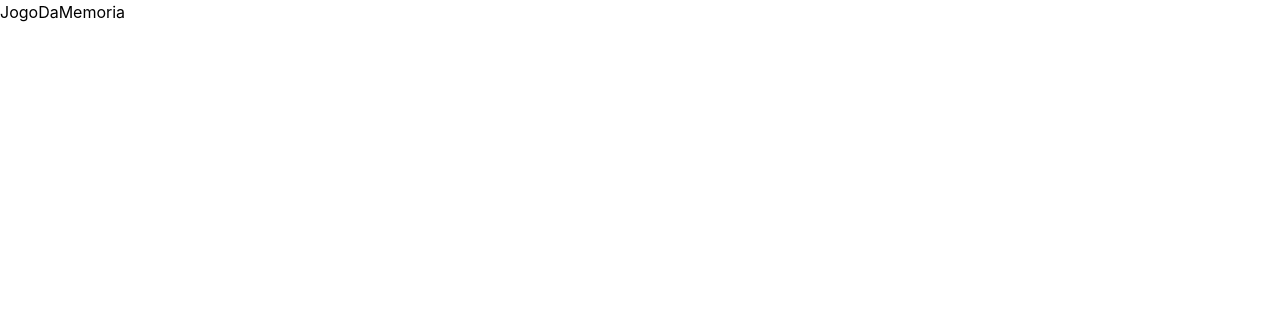
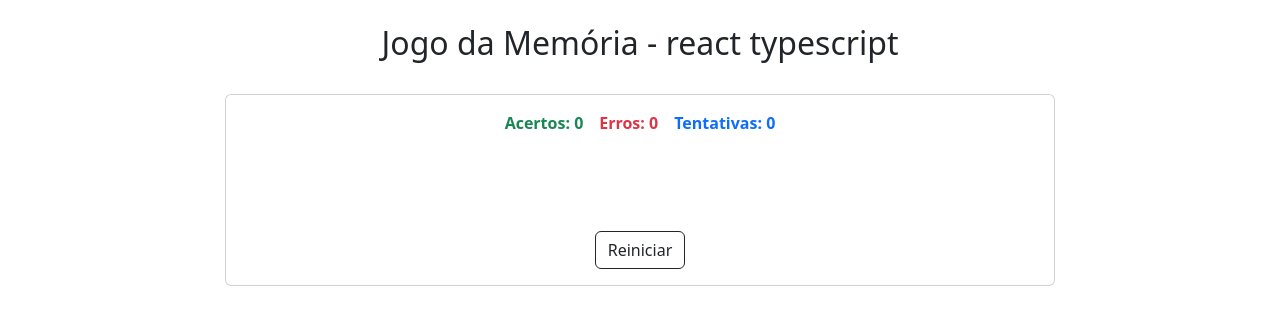
Before and after one commit to WellingtonNico/jogo_da_memoria_react_typescript, a React (Vite) app: page / in a window 1280 px wide. Shown: the top 324 px of the page. Built offline with nearby package versions, Linux system fonts and the light colour scheme.

Commit message:
feat: início da interface do jogo

```diff
--- a/index.html
+++ b/index.html
@@ -4,7 +4,7 @@
     <meta charset="UTF-8" />
     <link rel="icon" type="image/svg+xml" href="/vite.svg" />
     <meta name="viewport" content="width=device-width, initial-scale=1.0" />
-    <title>Vite + React + TS</title>
+    <title>Jogo da Memória</title>
   </head>
   <body>
     <div id="root"></div>
--- a/package.json
+++ b/package.json
@@ -10,7 +10,9 @@
     "preview": "vite preview"
   },
   "dependencies": {
+    "bootstrap": "^5.3.0",
     "react": "^18.2.0",
+    "react-bootstrap": "^2.8.0",
     "react-dom": "^18.2.0"
   },
   "devDependencies": {
--- a/src/main.tsx
+++ b/src/main.tsx
@@ -2,9 +2,14 @@ import React from 'react'
 import ReactDOM from 'react-dom/client'
 import JogoDaMemoria from './pages/JogoDaMemoria'
 import './index.css'
+import 'bootstrap/dist/css/bootstrap.min.css';
+
+import { JogoDaMemoriaContextProvider } from './pages/JogoDaMemoria/context'
 
 ReactDOM.createRoot(document.getElementById('root') as HTMLElement).render(
   <React.StrictMode>
-    <JogoDaMemoria />
+    <JogoDaMemoriaContextProvider>
+      <JogoDaMemoria />
+    </JogoDaMemoriaContextProvider>
   </React.StrictMode>,
 )
--- /dev/null
+++ b/src/pages/JogoDaMemoria/ColunaDaCarta.tsx
@@ -0,0 +1,8 @@
+
+const ColunaDaCarta = ({carta}:{carta:Carta}) => {
+  return (
+    <div>ColunaDaCarta</div>
+  )
+}
+
+export default ColunaDaCarta
--- a/src/pages/JogoDaMemoria/context.tsx
+++ b/src/pages/JogoDaMemoria/context.tsx
@@ -6,7 +6,7 @@ type JogoDaMemoriaContextType = {
   erros: number
   acertos: number
   exibirCarta: (id: number) => void
-  reiniciarJogo: () => void
+  iniciarJogo: (letras: string[]) => void
 }
 
 
@@ -57,21 +57,30 @@ export const JogoDaMemoriaContextProvider = ({ children }: PropsWithChildren) =>
   }
 
   // exibe uma carta por vez por um determinado tempo
-  const exibirCartasDoJogo = (lista:Carta[],index:number=0) => {
-    if(index > cartas.length){
-      setCartas(lista.map(c=>({...c,exibida:false})))
+  const exibirCartasDoJogo = (lista: Carta[], index: number = 0) => {
+    if (index > cartas.length) {
+      setCartas(lista.map(c => ({ ...c, exibida: false })))
       cliqueBloqueado = false
     }
-    setCartas(lista.map((carta,i)=>({...carta,exibida:index==i})))
-    setTimeout(()=>{
+    setCartas(lista.map((carta, i) => ({ ...carta, exibida: index == i })))
+    setTimeout(() => {
       // apos um tempo vai para próxima carta até acabar todas
-      exibirCartasDoJogo(lista,index + 1)
-    },200)
+      exibirCartasDoJogo(lista, index + 1)
+    }, 200)
   }
 
-  const reiniciarJogo = () => {
+  const montarListaDeCartas = (letras: string[]) => {
+    const novaListaDeCartas: Carta[] = []
+    letras.forEach(letra => {
+      novaListaDeCartas.push({ id: novaListaDeCartas.length + 1, descoberta: false, exibida: false, letra })
+      novaListaDeCartas.push({ id: novaListaDeCartas.length + 1, descoberta: false, exibida: false, letra })
+    })
+    return novaListaDeCartas
+  }
+
+  const iniciarJogo = (letras: string[]) => {
     cliqueBloqueado = true
-    const novaLista = cartas.map(c => ({ ...c, descoberta: false, exibida: false }))
+    const novaLista = montarListaDeCartas(letras)
     const listaEmbaralhada = embaralharLista(novaLista)
     setErros(0)
     setAcertos(0)
@@ -84,7 +93,7 @@ export const JogoDaMemoriaContextProvider = ({ children }: PropsWithChildren) =>
     exibirCarta,
     acertos,
     erros,
-    reiniciarJogo
+    iniciarJogo
   }
 
 
--- a/src/pages/JogoDaMemoria/index.tsx
+++ b/src/pages/JogoDaMemoria/index.tsx
@@ -1,9 +1,48 @@
-import React from 'react'
+import { useContext } from 'react'
+import JogoDaMemoriaContext from './context'
+import { Button, Card, Col, Container, Row } from 'react-bootstrap'
+import ColunaDaCarta from './ColunaDaCarta'
 
 function JogoDaMemoria() {
-  return (
-    <div>JogoDaMemoria</div>
-  )
+
+  const contexto = useContext(JogoDaMemoriaContext)
+
+
+  return <Container className='text-center' fluid>
+    <br />
+    <h2>Jogo da Memória - react typescript</h2>
+    <br />
+
+    <Row className='justify-content-center'>
+      <Col xs='12' sm='10' md='8' >
+        <Card>
+          <Card.Body>
+            <div>
+              <strong className='mx-2 text-success'>Acertos: {contexto.acertos}</strong>
+
+              <strong className='mx-2 text-danger'>Erros: {contexto.erros}</strong>
+
+              <strong className='mx-2 text-primary'>Tentativas: {contexto.erros + contexto.acertos}</strong>
+            </div>
+
+            <br />
+            <br />
+
+            <Row className='justify-content-center'>
+              {contexto.cartas.map(carta=><ColunaDaCarta carta={carta}/>)}
+            </Row>
+
+            <br />
+            <br />
+
+            <div className='justify-content-center'>
+              <Button variant='outline-dark'>Reiniciar</Button>
+            </div>
+          </Card.Body>
+        </Card>
+      </Col>
+    </Row>
+  </Container>
 }
 
 export default JogoDaMemoria
```
Also changed, not shown: src/pages/JogoDaMemoria/Carta.tsx (deleted), 1 other file (tests, documents, lock files or other folders).
